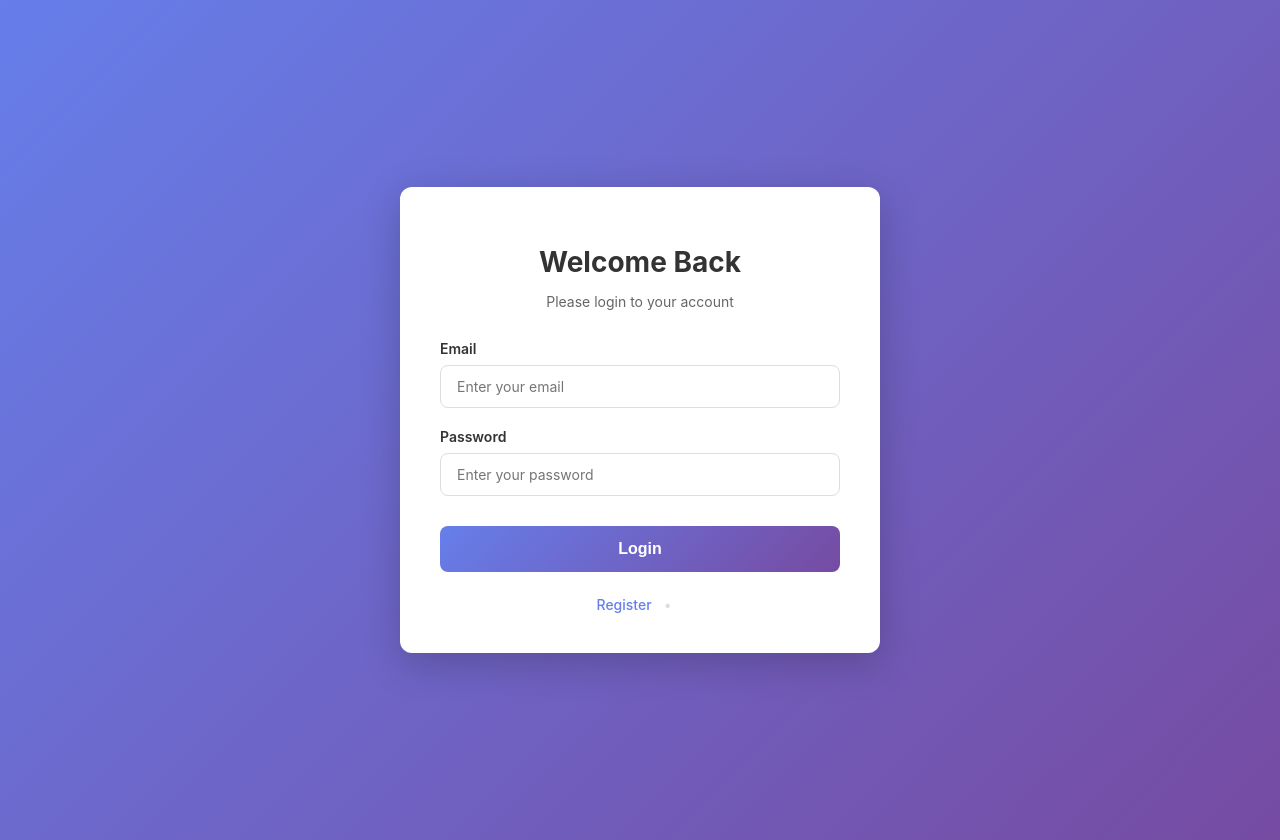
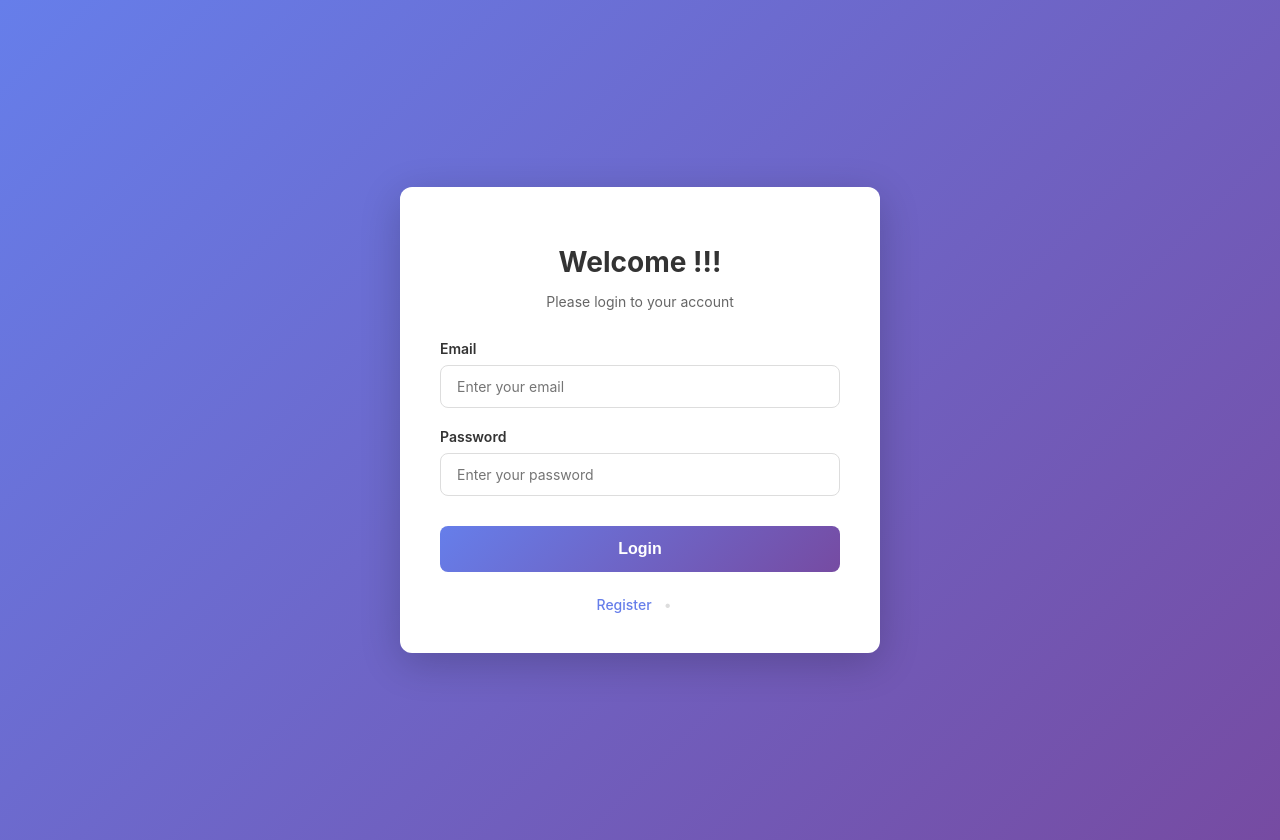
Before and after one commit to kashan-iqbal/devops-frontend, a React app: page / in a window 1280 px wide. Built offline with nearby package versions, Linux system fonts and the light colour scheme; the HTML template or start-up script is replaced by a standard one.

Commit message:
update-login-page

```diff
--- a/src/pages/login.jsx
+++ b/src/pages/login.jsx
@@ -61,7 +61,7 @@
   return (
     <div style={styles.container}>
       <div style={styles.loginBox}>
-        <h1 style={styles.title}>Welcome Back</h1>
+        <h1 style={styles.title}>Welcome !!!</h1>
         <p style={styles.subtitle}>Please login to your account</p>
 
         <form onSubmit={handleSubmit} style={styles.formContainer}>
```
